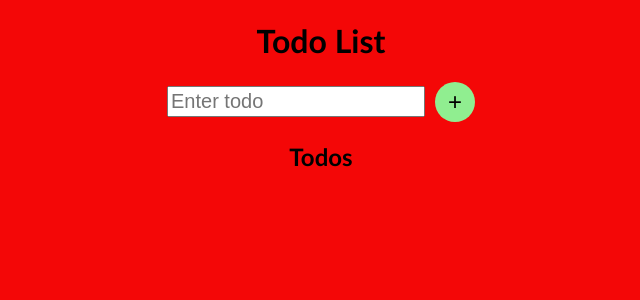
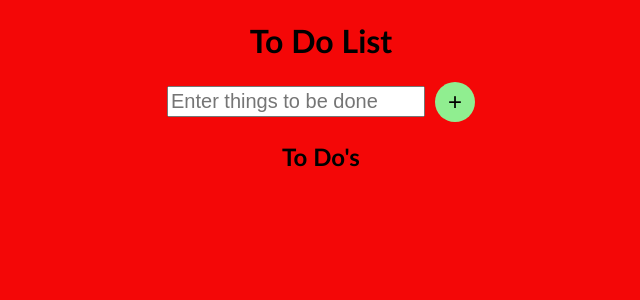
Before and after one commit to CedricLittman/Todo, a Flask app: page / in a window 1280 px wide. Shown: the top 300 px of the page, without its empty margins (319-959 px from the left). Run offline with Flask 3, Linux system fonts and the light colour scheme.

Commit message:
Minor changes

```diff
--- a/templates/index.html
+++ b/templates/index.html
@@ -3,7 +3,7 @@
   <head>
     <meta charset="UTF-8" />
     <meta name="viewport" content="width=device-width, initial-scale=1.0" />
-    <title>Todo List Flask</title>
+    <title>To Do List Flask</title>
     <link
       rel="stylesheet"
       href="{{ url_for('static', filename='css/style.css') }}"
@@ -11,17 +11,17 @@
   </head>
 
   <body>
-    <h1>Todo List</h1>
+    <h1>To Do List</h1>
     <form class="input-container" action="{{ url_for('home') }}" method="POST">
       <input
         type="text"
-        placeholder="Enter todo"
+        placeholder="Enter things to be done"
         id="input-todo"
         name="todo_name"
       />
       <button id="add-todo">+</button>
     </form>
-    <h2>Todos</h2>
+    <h2>To Do's</h2>
     <div class="todo-container">
       {% for item in items %}
       <div class="todo">
```
